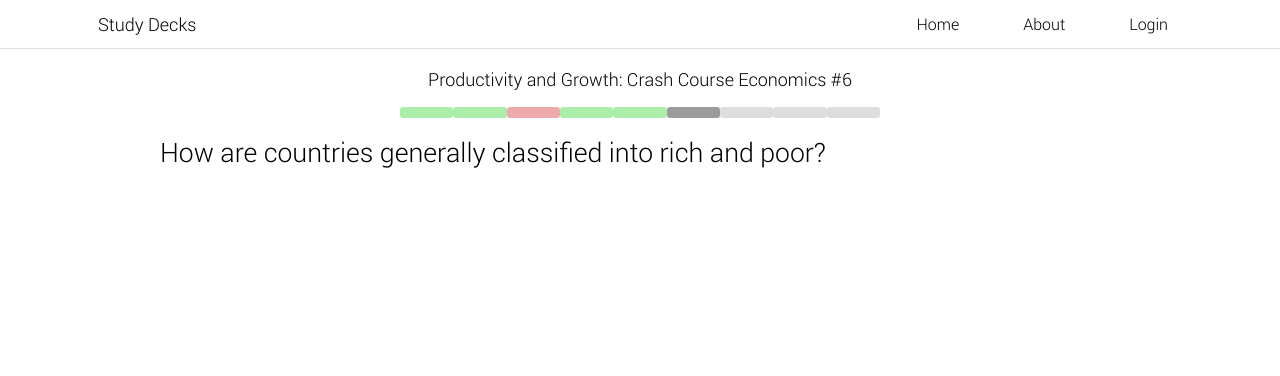
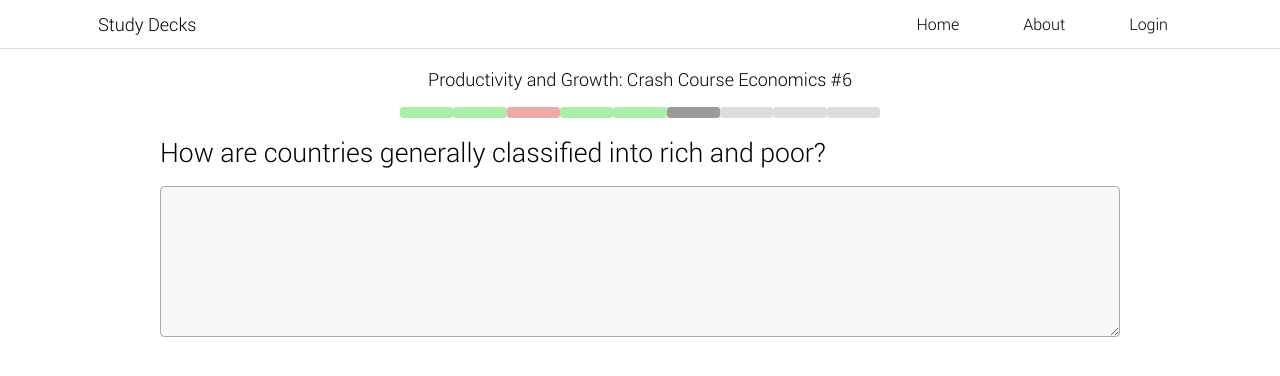
Before and after one commit to JacquesLucke/study-decks, a React app in the folder web-frontend/: page / in a window 1280 px wide. Shown: the top 376 px of the page. Built offline with nearby package versions, Linux system fonts and the light colour scheme.

Commit message:
add textbox

```diff
--- a/web-frontend/src/task.tsx
+++ b/web-frontend/src/task.tsx
@@ -3,9 +3,20 @@ import styled from "styled-components";
 
 export default function Task() {
   return (
-    <StyledTaskBody>
-      How are countries generally classified into rich and poor?
-    </StyledTaskBody>
+    <>
+      <StyledTaskBody>
+        How are countries generally classified into rich and poor?
+      </StyledTaskBody>
+      <TextArea />
+    </>
+  );
+}
+
+function TextArea() {
+  return (
+    <StyledTextAreaContainer>
+      <StyledTextArea rows={5} />
+    </StyledTextAreaContainer>
   );
 }
 
@@ -16,3 +27,23 @@ const StyledTaskBody = styled.article`
   font-size: 20pt;
   padding: 0 1em;
 `;
+
+const StyledTextAreaContainer = styled.div`
+  margin: 1em auto;
+  max-width: 60rem;
+  padding-left: 1em;
+  padding-right: 1em;
+`;
+
+const StyledTextArea = styled.textarea`
+  display: block;
+  background-color: #f8f8f8;
+  width: 100%;
+  box-sizing: border-box;
+  font-family: "Roboto";
+  font-size: 16pt;
+  resize: vertical;
+  padding: 0.2em;
+  border-radius: 0.2em;
+  border: 1px solid #aaa;
+`;
```
